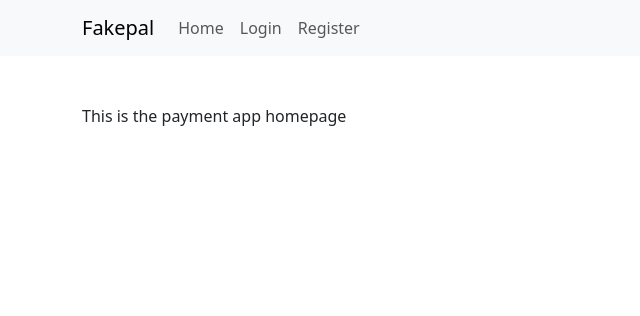
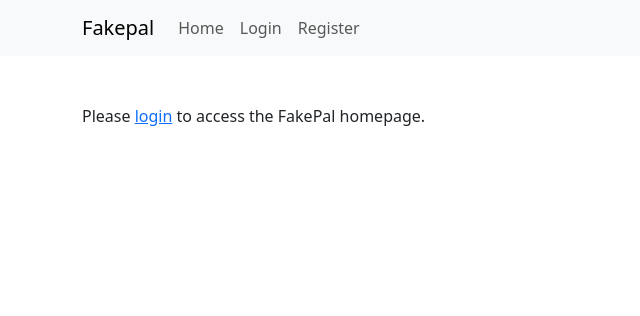
Before and after one commit to tnaccarato/Fakepal, a Django app: page /payapp/home/ in a window 1280 px wide. Shown: the top 316 px of the page, without its empty margins (0-640 px from the left). Run offline with Django 5.2, Linux system fonts and the light colour scheme.

Commit message:
Add check for login

```diff
--- a/templates/payapp/home.html
+++ b/templates/payapp/home.html
@@ -7,7 +7,16 @@
 </head>
 <body>
 {% block content %}
-    This is the payment app homepage
+    {% if user.is_authenticated %}
+        <p>
+        Welcome, {{ user.username }} to the FakePal homepage!
+        </p>
+    {% else %}
+        <p>
+        Please <a href="{% url 'login' %}">login</a> to access the FakePal homepage.
+        </p>
+    {% endif %}
+
 {% endblock content %}
 </body>
 </html>
```
